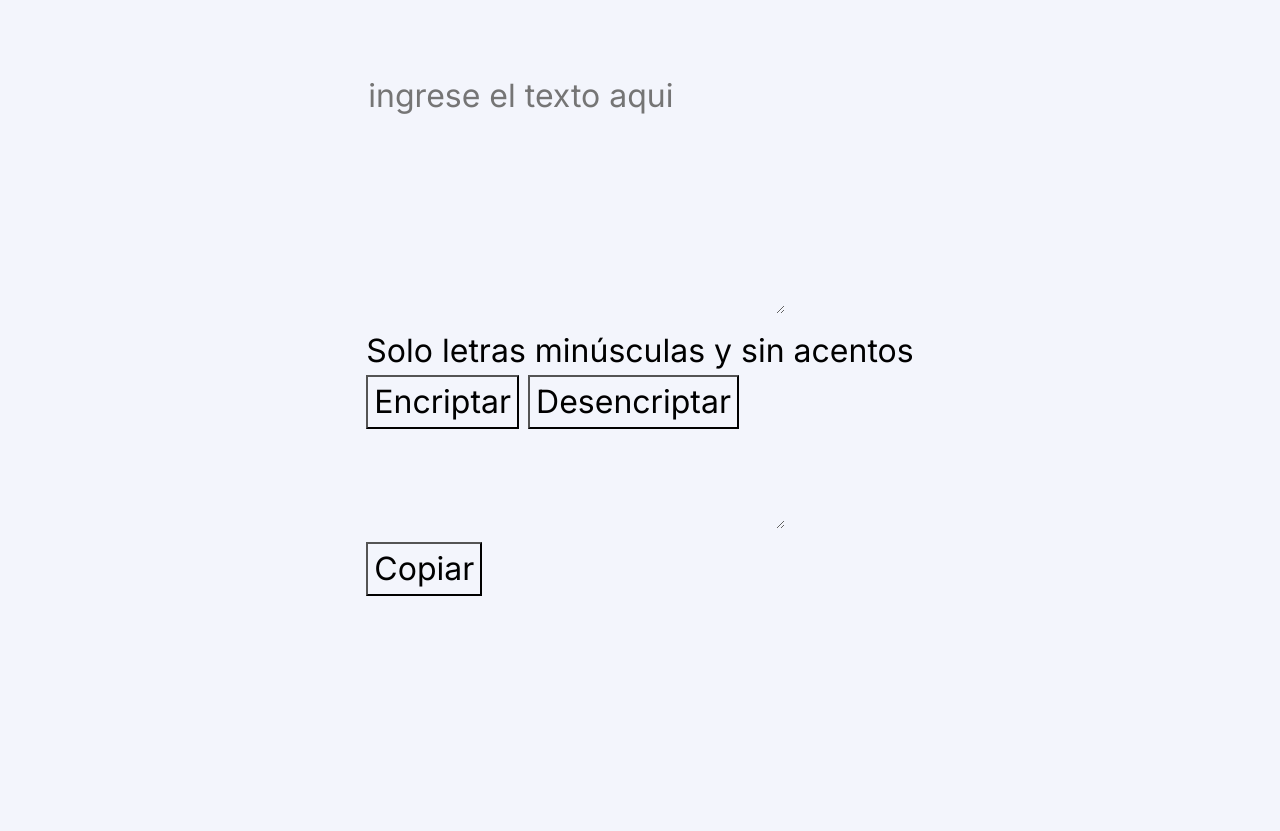
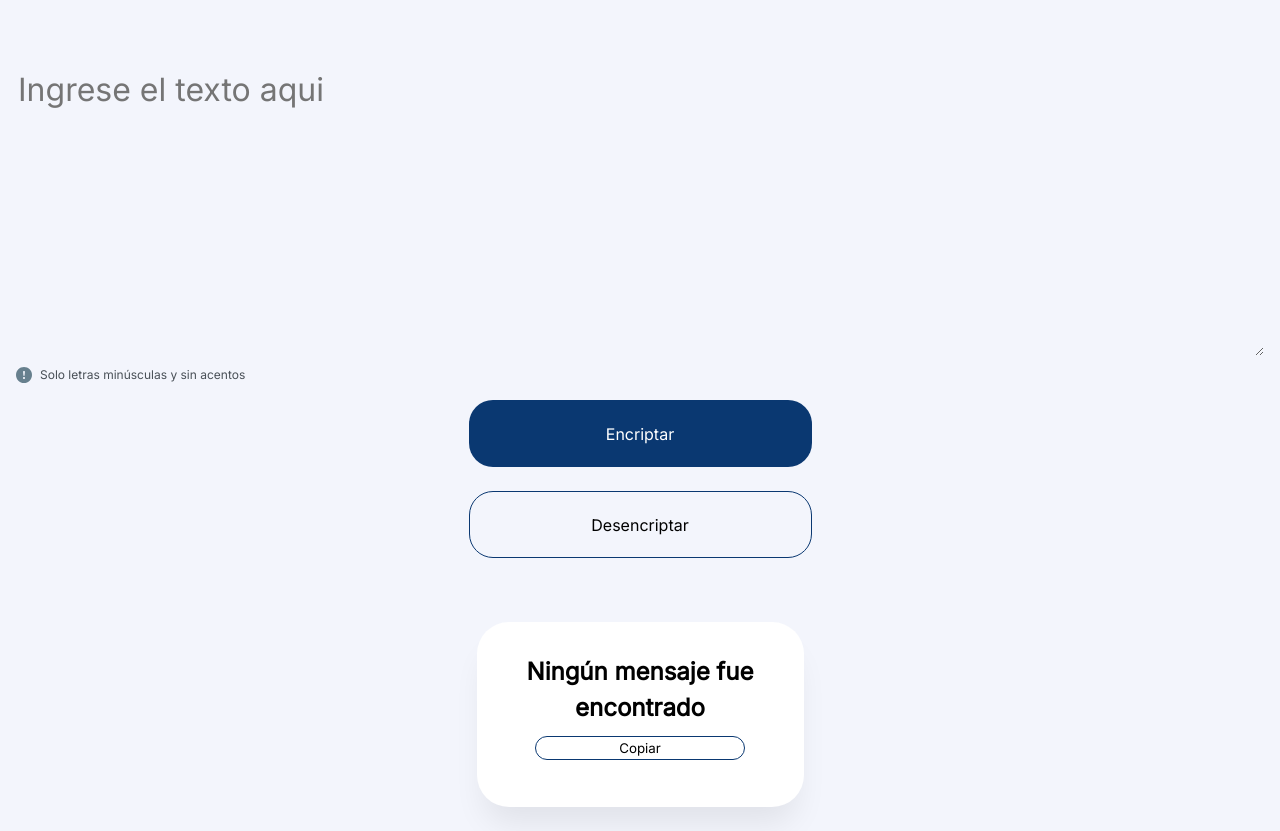
Before and after one commit to Gibransan/desafio1-ONE, a plain HTML site: page index.html in a window 1280 px wide. Shown: the part 88-919 px from the top of the page. Before the commit the page ends 800 px from the top, so only its background shows below. Drawn offline with Linux system fonts and the light colour scheme.

Commit message:
Proyecto finalizado con errores menores

```diff
--- a/copy.js
+++ b/copy.js
@@ -2,19 +2,18 @@ document.addEventListener('DOMContentLoaded', function() {
     const botonCopiar = document.getElementById('boton-copiar');
     let texto = document.getElementById('texto-reemplazado');
 
-    function copiarTexto() {
-         texto.select();
-         navigator.clipboard.writeText(texto.value)
-         .then(function() {
-              alert('¡Copiado')
-         })
-         .catch(function(error) {
-              console.error('Error al copiar: ', error);
-         });
-    }
-    botonCopiar.addEventListener('click', copiarTexto);
+    botonCopiar.addEventListener('click', function() {
+     const textoCopiado = texto.innerText;
+     copiarTexto(textoCopiado);
+   });
 
-    texto.addEventListener('input', function() {
-         texto = document.getElementById('texto-reemplazado');
-    });
+   function copiarTexto(texto) {
+     navigator.clipboard.writeText(texto)
+       .then(function() {
+         alert('¡Texto copiado!');
+       })
+       .catch(function(error) {
+         console.error('Error al copiar el texto: ', error);
+       });
+   }
 })
--- a/index.html
+++ b/index.html
@@ -18,22 +18,22 @@
      </header>
      <main>
           <section class="texto">
-               <textarea class="input-text" cols="20" rows="5" placeholder="Ingrese el texto aqui" id="texto-original"></textarea>
+               <textarea class="input-text" placeholder="Ingrese el texto aqui" id="texto-original" rows="6"></textarea>
                <div class="warning">
-                    <span class="img-warning"></span>
-                    <h6>Solo letras minúsculas y sin acentos</h6>
+                    <img class="img-warning" src="/img/warning.svg"></img>
+                    <p>Solo letras minúsculas y sin acentos</p>
                </div>
 
                <div class="button">
                     <input class="primary-button" type="button" value="Encriptar" onclick="reemplazarVocales()">
+
                     <input class="secondary-button" type="button" value="Desencriptar" onclick="revertirReemplazo()">
                </div>
 
                <section class="reemplazo">
-                    <textarea id="texto-reemplazado" class="input-text"></textarea>
-                    <div>
-                         <button id="boton-copiar" class="copiar">Copiar</button>
-                    </div>
+                    <p id="texto-reemplazado" class="input-text">Ningún mensaje fue encontrado</p>
+
+                    <button id="boton-copiar" class="copiar">Copiar</button>
                </section>
           </section>
      </main>
--- a/style.css
+++ b/style.css
@@ -1,27 +1,106 @@
+/*
+1. posicionamiento
+2. modelo de caja
+3. tipografia
+4. visuales
+5. otros
+*/
 * {
     background: #F3F5FC;
+    line-height: 150%;
+    width: 100%;
     font-family: 'Inter', sans-serif;
+
+}
+html {
+    font-size: 62.5%;
+    padding: 24px 16px;
     font-weight: 400;
-    font-size: 32px;
-    line-height: 150%;
 }
-.logo {
-    margin-top: 24px;
-    margin-left: 16px;
-    width: 31.09px;
+header {
+    position: relative;
+    display: flex;
+    width: 32px;
     height: 48px;
+    margin-bottom: 80px;
 }
 main {
-    display: flex;
-    margin-bottom: 50px;
-    margin-top: 80px;
+    width: 100%;
+    height: auto;
+    font-size: 3.2rem;
 }
 .texto {
+    display: flex;
+    flex-direction: column;
+    width: 100%;
+    height: auto;
+}
+.texto > textarea {
+    resize: vertical;
+    border: none;
+    font-size: 3.2rem;
+    color: #0A3871;
+}
+.warning {
+    margin-top: 1rem;
+    display: inline-flex;
+    font-size: 1.2rem;
+    color: #495057;
+}
+.img-warning {
+    width: 16px;
+    margin-right: 8px;
+}
+.button {
+    display: flex;
+    flex-direction: column;
+    margin-top: 1.6rem;
+}
+.button > input {
+    width: 34.3rem;
+    height: 6.7rem;
+    font-size: 1.6rem;
+    text-align: center;
     margin: 0 auto;
-    text-decoration: none;
+    border-radius: 24px;
+    border: none;
 }
-.input-text {
-    border: none;
-    color: #0A3871;
-    text-transform: lowercase;
+.button .primary-button {
+    margin-bottom: 2.4rem;
+    color: white;
+    background: #0A3871;
+
 }
+.button .secondary-button {
+    margin-bottom: 6.4rem;
+    border: 1px solid #0A3871;
+}
+.reemplazo {
+    width: 80%;
+    max-width: 32.7rem;
+    height: auto;
+    min-height: 18.5rem;
+    margin: 0 auto;
+    text-align: center;
+    font-weight: 700;
+    line-height: 2.88rem;
+    font-size: 2.4rem;
+    padding: 3.2rem;
+    box-shadow: 0px 24px 32px -8px rgba(0, 0, 0, 0.08);
+    border-radius: 3.2rem;
+    background: white;
+}
+.reemplazo > p {
+    width: 100%;
+    background: white;
+}
+.reemplazo > button {
+    width: 80%;
+    max-width: 34.3rem;
+    height: 40%;
+    max-height: 6.7rem;
+    margin-top: 1rem;
+    border: 1px solid #0A3871;
+    border-radius: 2.4rem;
+    background: white;
+}
```
